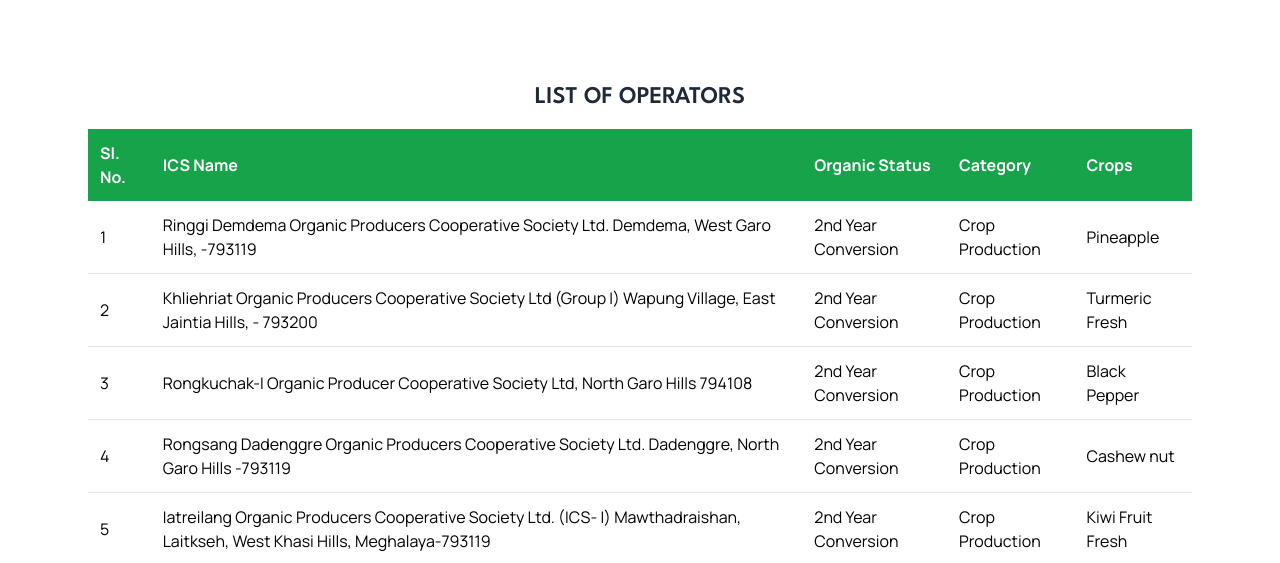
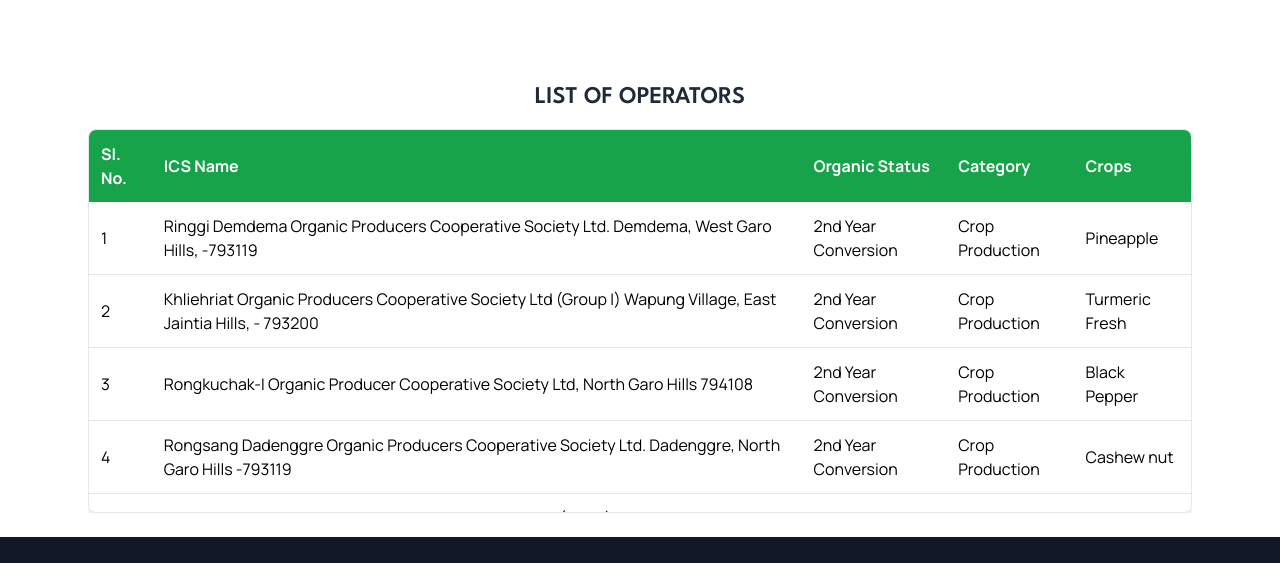
Before and after one commit to iamwiezy/msocb-website-new, a Gatsby site: page /about_section in a window 1280 px wide. Shown: the part 2620-3183 px from the top of the page. Built offline with nearby package versions, Linux system fonts and the light colour scheme; Gatsby itself is replaced by a stand-in of ours.

Commit message:
Update list_of_operators.js

```diff
--- a/src/components/list_of_operators.js
+++ b/src/components/list_of_operators.js
@@ -1,4 +1,4 @@
-import React from "react"
+import React from "react";
 
 const ListOfOperators = () => {
   const data = [
@@ -128,15 +128,16 @@ const ListOfOperators = () => {
       category: "Crop Production",
       crops: "Black Pepper",
     },
-  ]
+  ];
   return (
     <div>
       <div className="max-w-6xl mx-auto p-6">
         <h2 className="text-2xl font-semibold text-gray-800 mb-4 text-center uppercase">
-          List Of Operators{" "}
+          List Of Operators
         </h2>
         <div className="overflow-x-auto">
-          <table className="w-full border-collapse rounded-lg shadow-md">
+          <div className="max-h-96 overflow-y-auto border rounded-lg shadow-md">
+            <table className="w-full border-collapse">
               <thead>
                 <tr className="bg-green-600 text-white text-left text-base">
                   <th className="p-3">Sl. No.</th>
@@ -164,7 +165,8 @@ const ListOfOperators = () => {
           </div>
         </div>
       </div>
-  )
-}
+    </div>
+  );
+};
 
-export default ListOfOperators
+export default ListOfOperators;
```
Lines whose indentation alone changed are shown as unchanged.
